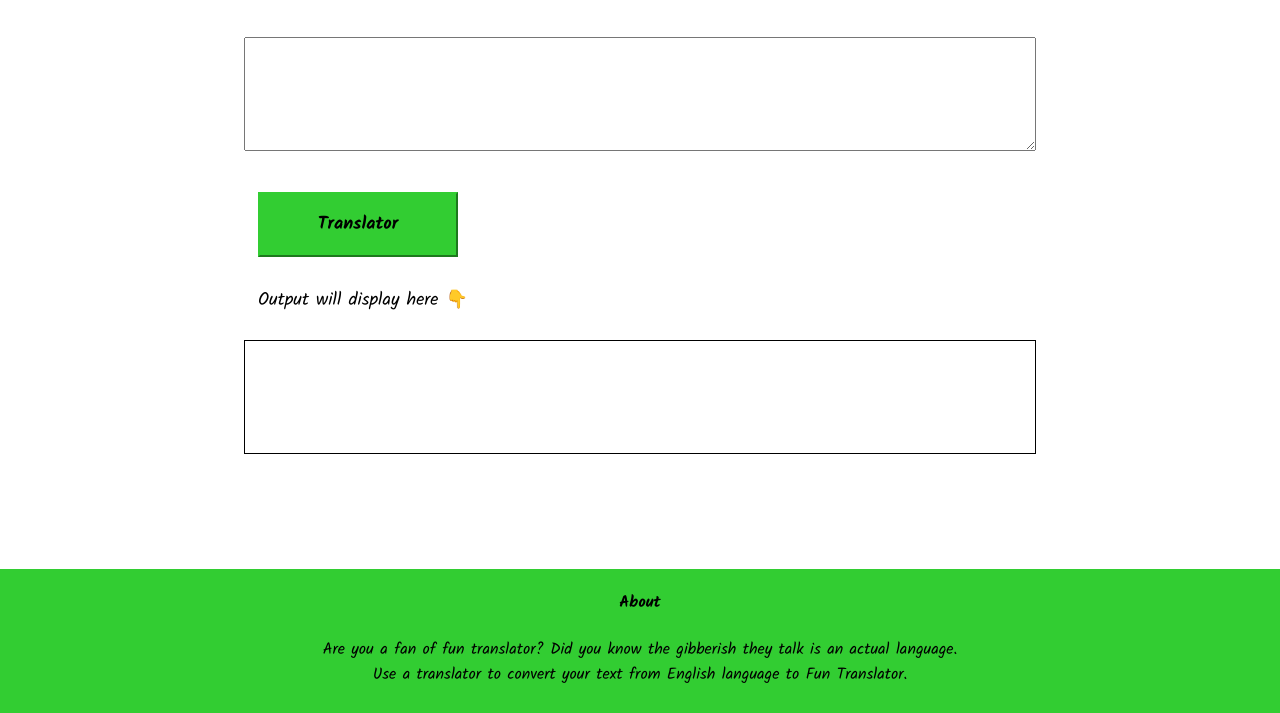
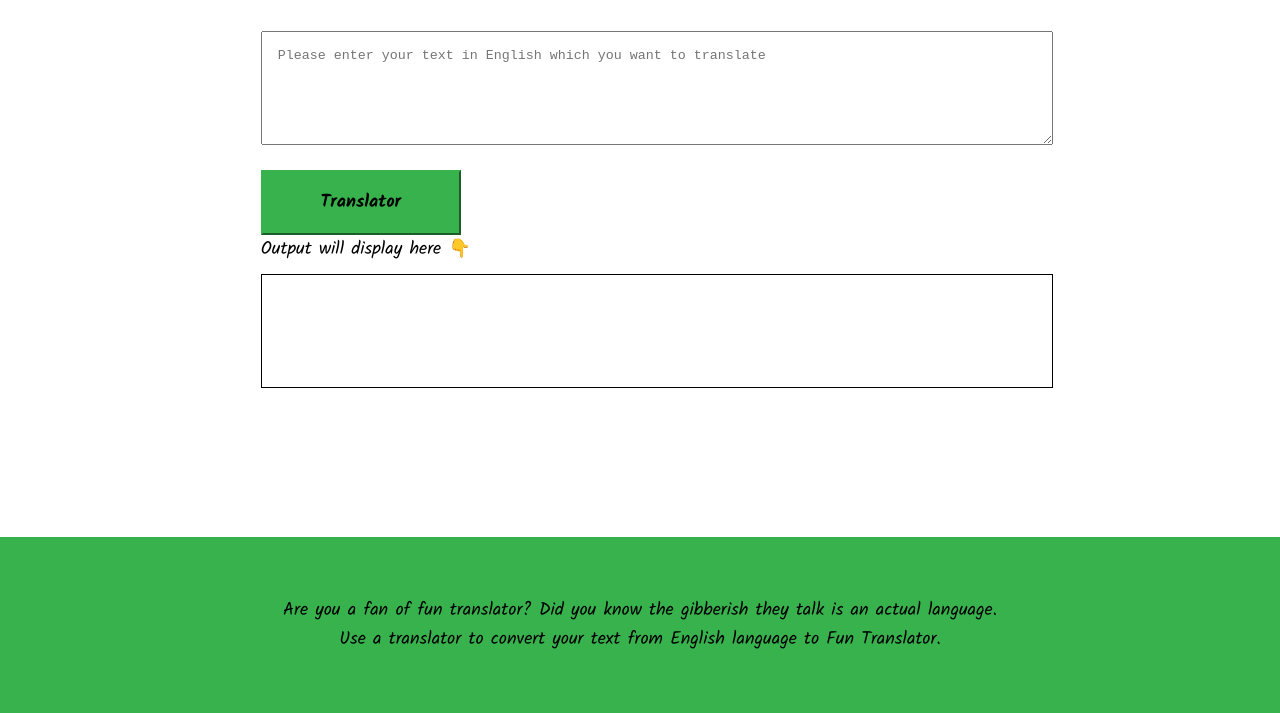
Before and after one commit to shruti-202/Neogcamp_Fun_Translation, a plain HTML site: page index.html in a window 1280 px wide. Shown: the part 87-800 px from the top of the page. Drawn offline with Linux system fonts and the light colour scheme.

Commit message:
style: Made changes in styling secion

```diff
--- a/app.js
+++ b/app.js
@@ -14,11 +14,11 @@ translateBtn.addEventListener("click", function clickHandler() {
 var inputText = document.querySelector("#input-field");
 var outputText = document.querySelector("#output-field");
 
-var funUrl = "	https://api.funtranslations.com/translate/ferb-latin.json";
+var funUrl = "https://api.funtranslations.com/translate/oldenglish.json";
 
 function translatedUrl(text) {
   return (
-    "	https://api.funtranslations.com/translate/ferb-latin.json" +
+    "	https://api.funtranslations.com/translate/oldenglish.json" +
     "?" +
     "text=" +
     text
--- a/index.html
+++ b/index.html
@@ -11,29 +11,30 @@
     <main>
       <h1>Fun Translation</h1>
     </main>
-    <br /><br /><br />
+    <!-- <br /><br /> -->
 
     &nbsp;&nbsp;
     <section>
-      <textarea
-        id="input-field"
-        placeholder="Please enter your text in English which you want to translate "
-      >
-      </textarea
-      ><br />
-      <button id="btn-translate" style="font-family: Kalam"  , cursive;>
-        Translator
-      </button>
-      <div style="font-size: large; margin-left: +250px">
+      <div class="container">
+        <textarea
+          id="input-field"
+          placeholder="Please enter your text in English which you want to translate"
+        ></textarea>
+
         <br />
-        Output will display here 👇
+        <button id="btn-translate" style="font-family: Kalam" , cursive;>
+          Translator
+        </button>
+        <div style="font-size: large">
+          <!-- <br /> -->
+          Output will display here 👇
+        </div>
+        <div id="output-field"></div>
       </div>
-      <br />
-      <div id="output-field"></div>
     </section>
-    <footer>
-      <h4>About</h4>
-      <p>
+    <br />
+    <footer class="fun">
+      <p class="footer-fun">
         Are you a fan of fun translator? Did you know the gibberish they talk is
         an actual language.<br />
         Use a translator to convert your text from English language to Fun
--- a/style.css
+++ b/style.css
@@ -14,7 +14,7 @@ main {
   margin-top: -10px;
 }
 h1 {
-  background-color: limegreen;
+  background-color: #37b24d;
   color: black;
   border: 1.5rem;
   padding: 2rem;
@@ -25,44 +25,61 @@ h1 {
   right: 0px;
   top: 0px;
 }
+.container {
+  width: 60%;
+  margin: auto;
+}
 textarea {
-  width: 60%;
+  /* width: 60%; */
+  width: 100%;
   height: 10vh;
   display: block;
-  margin: 1rem;
+  /* margin: 1rem; */
   padding: 1rem;
-  margin-left: auto;
-  margin-right: auto;
+  margin-top: 85px;
+  /* margin-left: auto; */
+  /* margin-right: auto; */
 }
 #btn-translate {
   padding: 1rem;
-  display: block;
-  margin-left: +250px;
+  /* display: block; */
+  /* margin-left: +250px; */
   width: 200px;
-  background-color: limegreen;
+  background-color: #37b24d;
   color: black;
-  border-color: limegreen;
+  border-color: #37b24d;
   text-align: center;
   font-size: large;
   font-weight: bold;
 }
 #output-field {
-  width: 60%;
+  /* width: 60%; */
   height: 10vh;
+  width: 100%;
   display: block;
   border: solid 1px black;
-  margin-left: auto;
-  margin-right: auto;
+  /* margin-left: auto; */
+  /* margin-right: auto; */
   padding: 1rem;
+  margin: relative;
+  margin-top: 10px;
 }
-footer {
+.fun {
   text-align: center;
-  /* padding: 1.5rem 0.5rem; */
-  background-color: limegreen;
+  padding: 1rem;
+  border: 1.5rem;
+  font-size: large;
+  background-color: #37b24d;
   left: 0px;
   right: 0px;
   position: fixed;
   bottom: 0px;
   color: black;
-  height: 18vh;
+  height: 18%;
+  display: flex;
+  justify-content: center;
+  align-content: center;
+  flex-direction: column;
+  margin-bottom: 0px;
+  margin-top: 20px;
 }
```
